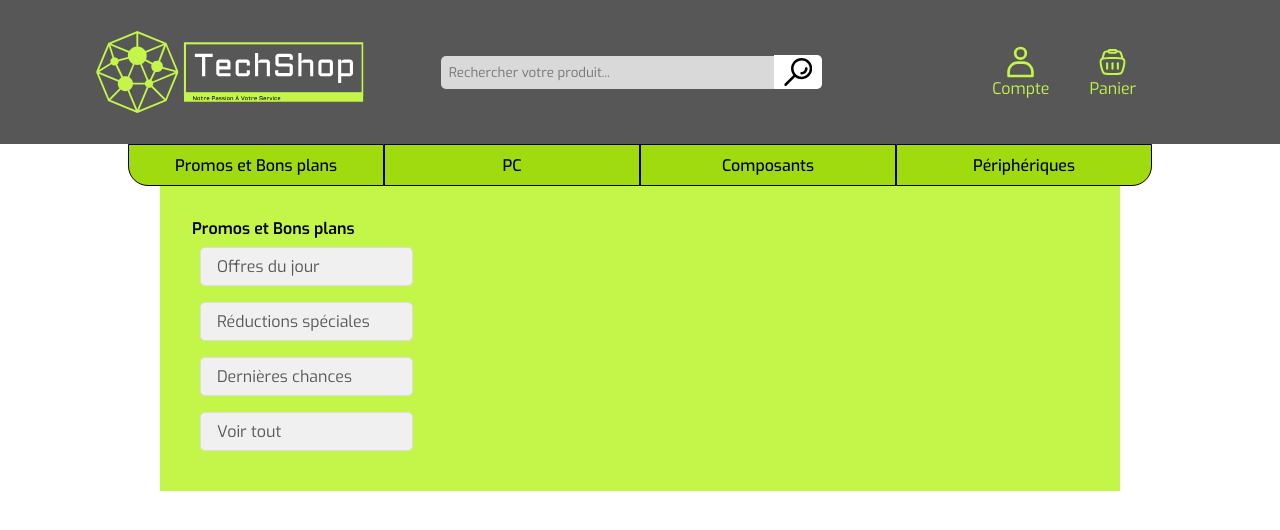
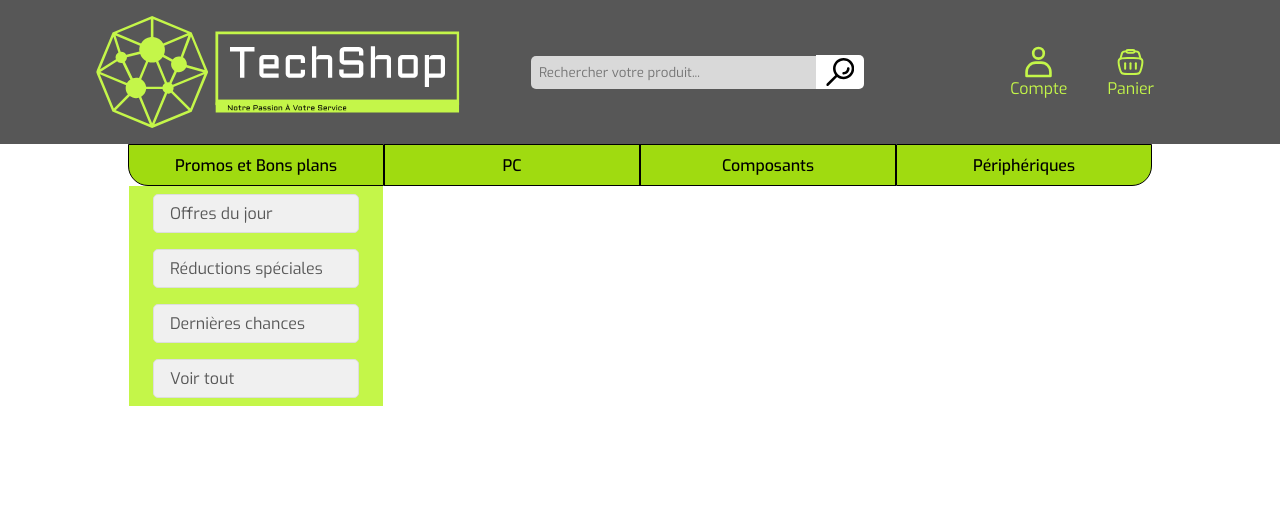
Before and after one commit to TyTanKil/Challenge-S2-4IW2, a Vue app in the folder CLIENT/: page / in a window 1280 px wide. Both pictures are taken after a click on the element "Promos et Bons plans". Shown: the top 530 px of the page. Built offline with nearby package versions, Linux system fonts and the light colour scheme.

Commit message:
Change sub-menu display

```diff
--- a/CLIENT/src/components/AppHeader.vue
+++ b/CLIENT/src/components/AppHeader.vue
@@ -43,9 +43,7 @@ const props = defineProps({     //Définition des données passées par le compo
     min-height: 3rem;
     align-items: center;
     .logo{
-        max-height: 100%;
-        max-width: 22%;
-        min-width: 15rem;
+        max-height: 7rem;
         margin: 0.5rem 4rem;
     }
     .dark_mode{
--- a/CLIENT/src/components/AppNavbarCategories.vue
+++ b/CLIENT/src/components/AppNavbarCategories.vue
@@ -37,15 +37,14 @@ const subCategories = {
         @click="setActiveCategory(option)"
       >
         {{ option }}
-      </div>
-    </div>
-    <div v-if="activeCategory" class="sub-menu">
-        {{ activeCategory }}
+        <div v-if="activeCategory === option" class="sub-menu">
           <div v-for="subCategory in subCategories[activeCategory]" :key="subCategory" class="sub-categorie">
             {{ subCategory }}
           </div>
           <div class="sub-categorie">
             Voir tout
+          </div>
+        </div>
       </div>
     </div>
   </nav>
@@ -79,6 +78,7 @@ nav.navbar {
   color: black;
   font-weight: 500;
   cursor: pointer;
+  position: relative; /* Nécessaire pour positionner le sous-menu */
 }
 
 .categorie:nth-child(1) {
@@ -95,13 +95,13 @@ nav.navbar {
 
 .sub-menu {
   position: absolute; /* Permet au sous-menu de flotter */
-  padding: 2rem;
+  top: 102%; /* Place le sous-menu juste en dessous de la catégorie */
+  left: 0; /* Aligne le sous-menu avec la catégorie */
+  width: 100%; /* Assure que la largeur du sous-menu correspond à celle de la catégorie */
+  background-color: #C4F649;
   display: flex;
   flex-direction: column;
   flex-wrap: wrap;
-  background-color: #C4F649;
-  width: 70%;
-  margin: 2.6rem auto 0 auto;
   z-index: 1000; /* Assure que le sous-menu est au-dessus des autres éléments */
   color: black;
   font-weight: 600;
@@ -111,10 +111,9 @@ nav.navbar {
   background-color: #f0f0f0;
   border: 1px solid #ddd;
   padding: 0.5rem 1rem;
-  margin: 0.5rem;
+  margin: 0.5rem 1.5rem;
   border-radius: 5px;
   cursor: pointer;
-  max-width: 20%;
   color: #575757;
   font-weight: 400;
 }
```
Lines whose indentation alone changed are shown as unchanged.
